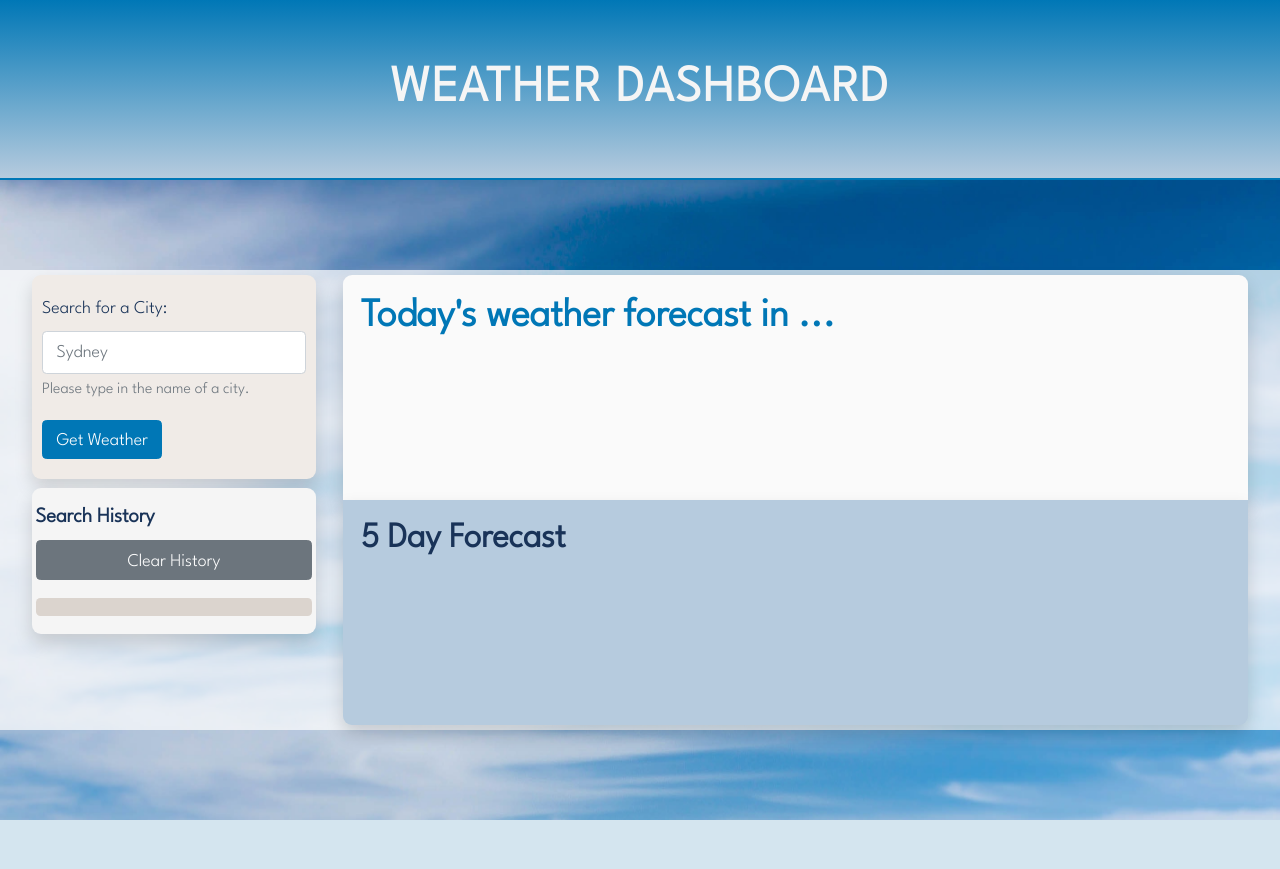
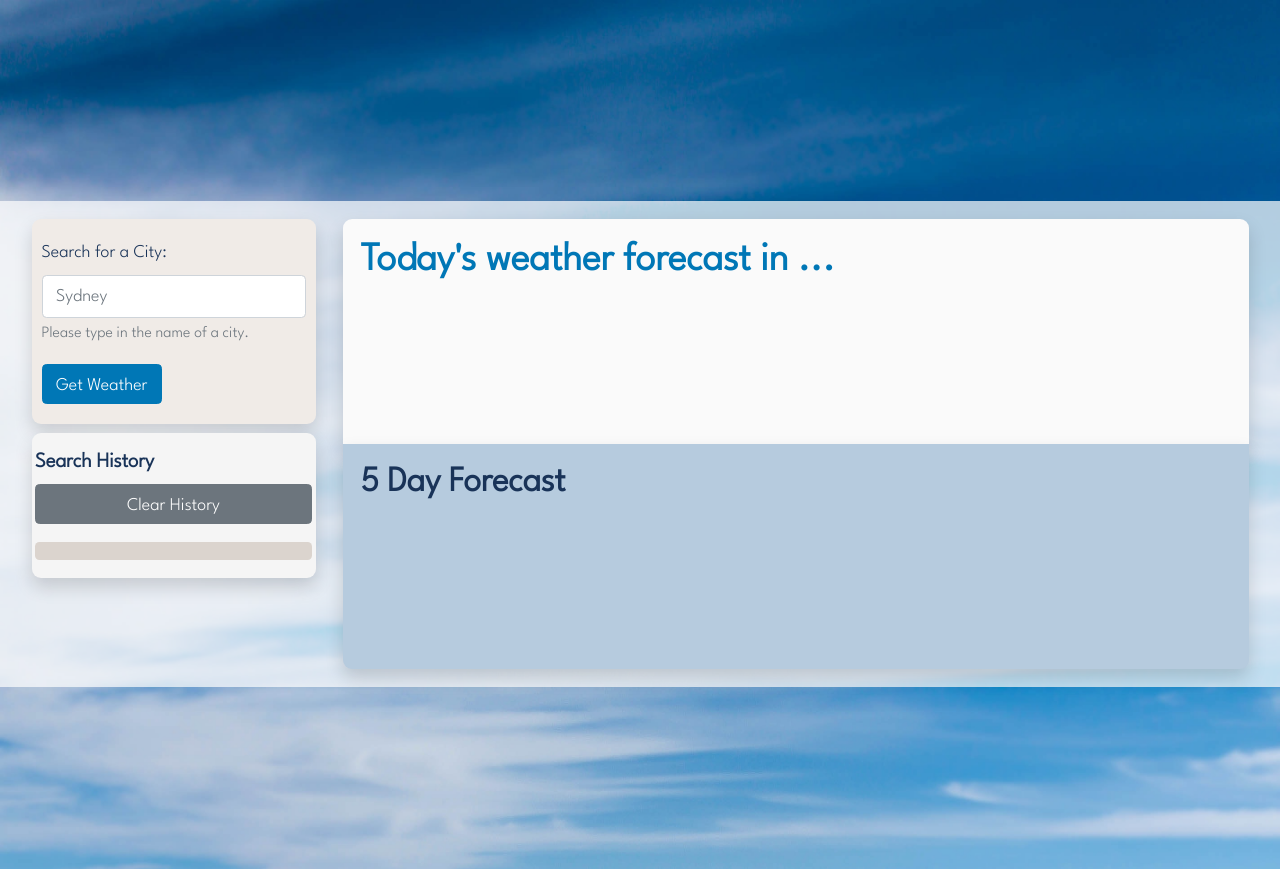
Before and after one commit to AtlantaBlack/HW06_Weather_Dashboard, a plain HTML site: page index.html in a window 1280 px wide. Before the commit the page ends 820 px from the top, so only its background shows below. Drawn offline with nearby package versions, Linux system fonts and the light colour scheme; a web font is replaced by a local one.

Commit message:
fixed flexbox centring for medium screens up

```diff
--- a/assets/css/style.css
+++ b/assets/css/style.css
@@ -59,18 +59,11 @@ h6 {
     font-size: 1.15rem;
 }
 
-header h1 {
-    display: flex;
-    justify-content: center;
-    align-items: center;
-    min-height: 10rem;
-    background: linear-gradient(var(--solid-blue), var(--sky));
-    color: var(--off-white);
-    text-transform: uppercase;
-    border-bottom: 2px solid var(--solid-blue);
+header {
+    visibility: hidden;
 }
 
-main {
+.main-child-flex {
     background-color: rgba(255, 255, 255, 0.7);
 }
 
@@ -96,8 +89,8 @@ img {
 }
 
 .custom-row {
-    padding: 5px;
-    margin: 5rem 0;
+    padding: 1rem;
+    margin: 2.2rem 0 5rem;
 }
 
 .custom-btn:hover {
@@ -179,3 +172,16 @@ img {
 .border-blue {
     border: 1px solid blue;
 }
+
+@media screen and (min-width: 768px) {
+    .main-parent-flex {
+        width: 100%;
+        min-height: 100vh;
+        display: flex;
+        align-items: center;
+    }
+
+    .main-child-flex {
+        flex: 1 0 100%;
+    }
+}
--- a/assets/js/script.js
+++ b/assets/js/script.js
@@ -3,6 +3,9 @@ var weatherAPIkey = "70ae3d7cda7e676a90d911c1ff2798ed";
 
 var cityDisplayArea = document.querySelector("#city-name-display");
 var previousSearchesArea = document.querySelector("#previous-searches");
+
+// var mainParentFlex = document.querySelector(".main-parent-flex");
+// var mainChildFlex = document.querySelector(".main-child-flex");
 
 var todaysDateArea = document.querySelector("#todays-date-display");
 var weatherDisplayArea = document.querySelector("#weather-display");
@@ -179,10 +182,12 @@ function getWeatherDetails(lat, lon) {
                 "today": data.current.dt,
                 "daily": data.daily
             }
+
             // pass object containing weather details on
             displayTheWeather(weatherConditions);
             // pass only the daily forecast info on
             displayForecast(weatherConditions.daily);
+
         })
         .catch(function (error) {
             console.log(error);
@@ -248,7 +253,7 @@ function displayTheWeather(weatherconditions) {
 
     // make box to hold current day's weather forecast; set the elements to be displayed in a flex column
     var currentForecast = document.createElement("div");
-    currentForecast.classList = "d-flex flex-column align-items-center pt-2";
+    currentForecast.classList = "d-flex flex-column align-items-center text-center pt-2";
     columnLeft.appendChild(currentForecast);
 
     // first make today's date readable
@@ -349,7 +354,7 @@ function displayForecast(daily) {
 
     // make row
     var fdRow = document.createElement("div");
-    fdRow.classList = "row row-cols-1 row-cols-md-3 row-cols-lg-5 g-2";
+    fdRow.classList = "row row-cols-1 row-cols-md-3 row-cols-lg-5 g-4 g-md-2";
     forecastDisplayArea.appendChild(fdRow);
 
     // creating display for forecast for next five days
@@ -367,7 +372,7 @@ function displayForecast(daily) {
         fdContainer.appendChild(forecastCard);
 
         // make a card body div to add in the content
-        var cardBody = document.createElement("div");
+        var cardBody = document.createElement("article");
         // add flex to card body to align items vertically and in the centre
         cardBody.classList = "card-body d-flex flex-column align-items-center";
         forecastCard.appendChild(cardBody);
--- a/index.html
+++ b/index.html
@@ -25,10 +25,10 @@
     </header>
 
     <main>
-        <div class="container-fluid main-child">
-            <div class="row custom-row">
+        <div class="container-fluid g-0 main-parent-flex">
+            <div class="row custom-row main-child-flex">
+
                 <div class="col-12 col-md-3 mb-3 content-left">
-
                     <form id="search-input-container" class="shadow">
                         <div class="mb-3">
                             <label for="city-name" class="form-label">
@@ -45,33 +45,33 @@
                         </button>
                     </form>
 
-                    <div id="previous-searches-container" class="shadow">
+                    <section id="previous-searches-container" class="shadow">
                         <h6>Search History</h6>
                         <button id="clear-history-button" class="btn btn-secondary custom-btn">Clear History</button>
 
                         <div id="previous-searches" class="container-fluid g-0 flex-column-reverse">
                         <!-- previous searches  -->
                         </div>
-                    </div>
+                    </section>
                 </div>
 
                 <div class="col-12 col-md-9 content-right">
-                    <div id="weather-display-container" class="shadow">
+                    <section id="weather-display-container" class="shadow">
                         <h3>Today's weather forecast in <span id="city-name-display">...</span>
                         </h3>
 
                         <div id="weather-display">
                         <!-- current weather display  -->
                         </div>
-                    </div>
+                    </section>
 
-                    <div id="forecast-display-container" class="shadow">
+                    <section id="forecast-display-container" class="shadow">
                         <h4>5 Day Forecast</h4>
 
                         <div id="forecast-display">
                         <!-- forecast display -->
                         </div>
-                    </div>
+                    </section>
                 </div>
 
             </div>
```
